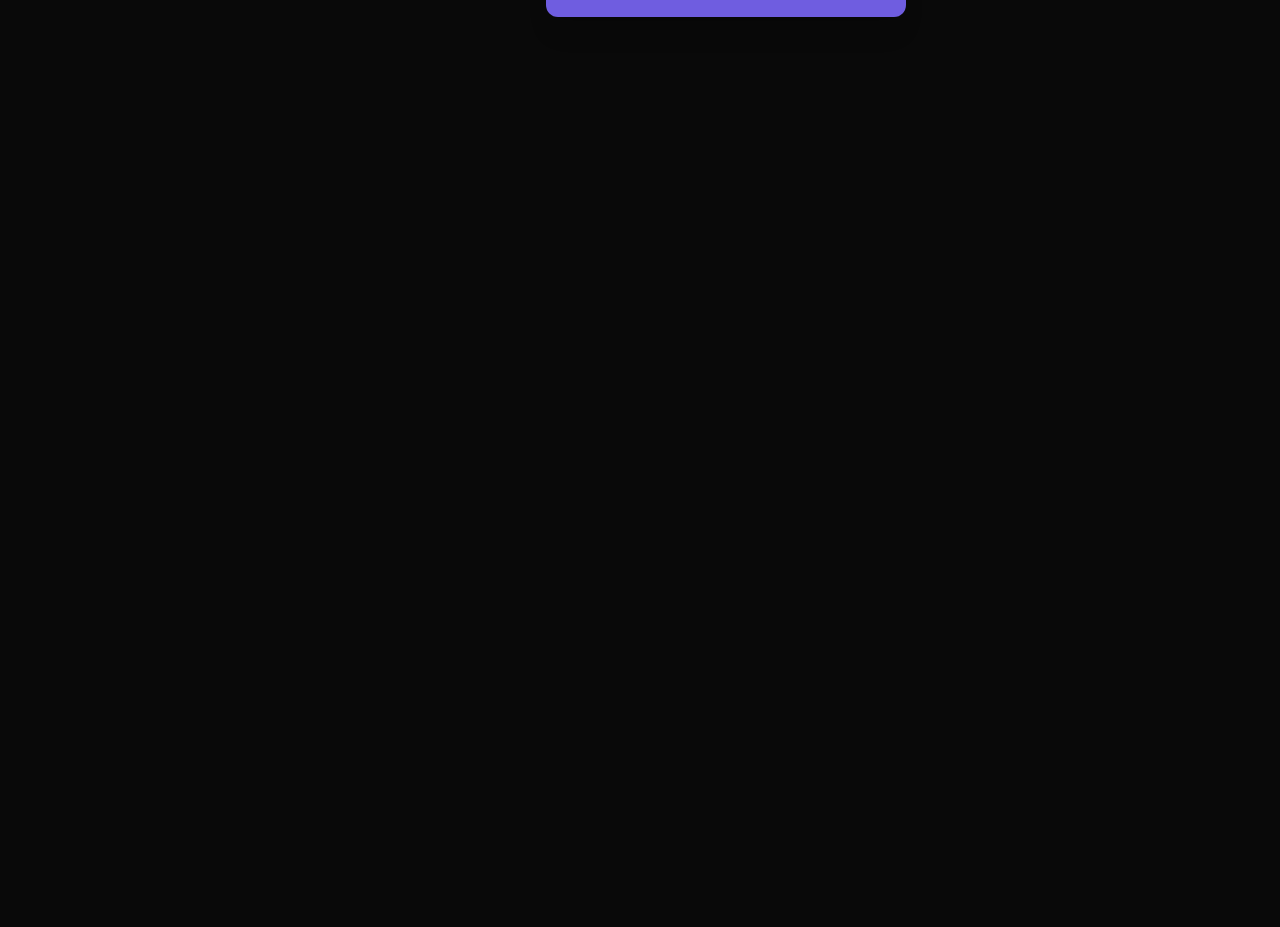
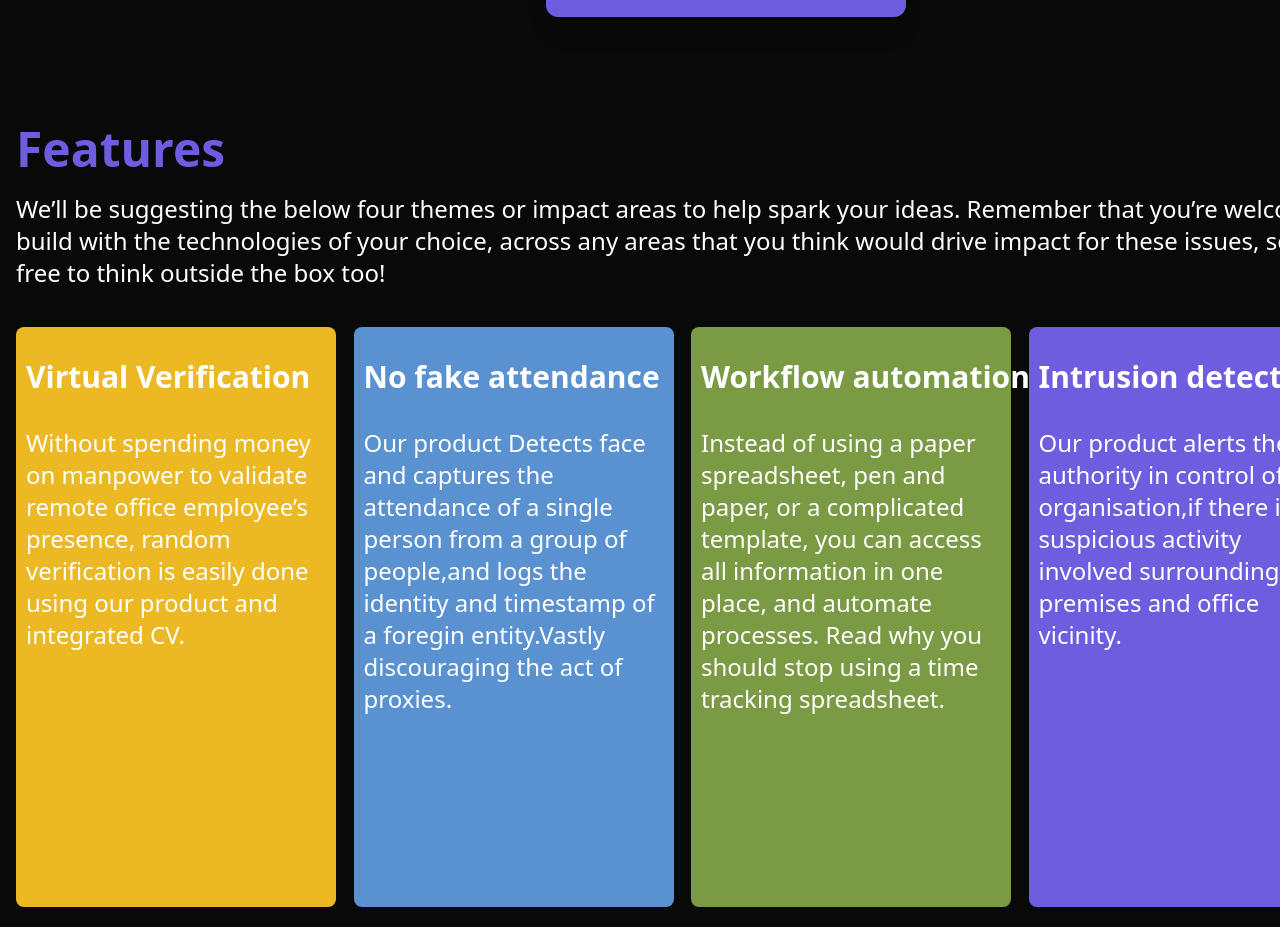
Before and after one commit to CyrusThapa11/Hoya-Hacks-The-Unacceptable, a React (Create React App) app in the folder client/: page / in a window 1280 px wide. Shown: the part 2600-3527 px from the top of the page. Before the commit the page ends 2617 px from the top, so only its background shows below. Built offline with nearby package versions, Linux system fonts and the light colour scheme.

Commit message:
✅ Added Feature Section

```diff
--- /dev/null
+++ b/client/src/components/HomePage/Features/Features.js
@@ -0,0 +1,61 @@
+import React, { Fragment, useEffect } from 'react';
+import Aos from 'aos';
+import "aos/dist/aos.css";
+
+function Features() {
+    useEffect(() => {
+        Aos.init({});
+    })
+  return (
+      <Fragment>
+        <div id='features' className="xl:max-w-[1350px] 2xl:max-w-[1490px] xl:mt-[-5px] 2xl:mt-[15px] mx-auto px-4 grid grid-row-2 lg:grid-rows-2 items-center" data-aos="fade-up" data-aos-delay="100">
+            <div className="space-y-5" >
+                <h1 className="font-bold text-[#6F5DE0] text-5xl">Features</h1>
+                <p className="xl:w-[1350px] 2xl:w-[1420px] text-2xl">
+                We’ll be suggesting the below four themes or impact areas to help
+                spark your ideas. Remember that you’re welcome to build with the
+                technologies of your choice, across any areas that you think would
+                drive impact for these issues, so feel free to think outside the box
+                too!
+                </p>
+            </div>
+            <div className="grid grid-cols-4 mt-[-120px] mb-5" >
+                <div className="bg-[#ECB924] xl:w-[320px] xl:h-[580px]  2xl:w-[350px] 2xl:h-[590px] rounded-lg" data-aos="fade-up" data-aos-delay="100">
+                    <div className="max-w-[300px] mx-auto py-8 space-y-8">
+                        <h1 className="text-white text-3xl font-bold">Virtual Verification</h1>
+                        <p className="text-white text-2xl">
+                            Without spending money on manpower to validate remote office employee’s presence, random verification is easily done using our product and integrated CV.
+                        </p>
+                    </div>
+                </div>
+                <div className="bg-[#5A91D1] xl:w-[320px] xl:h-[580px]  2xl:w-[350px] 2xl:h-[590px] rounded-lg" data-aos="fade-up" data-aos-delay="90">
+                    <div className="max-w-[300px] mx-auto py-8 space-y-8">
+                        <h1 className="text-white text-3xl font-bold">No fake attendance</h1>
+                        <p className="text-white text-2xl">
+                            Our product Detects face and captures the attendance of a single person from a group of people,and logs the identity and timestamp of a foregin entity.Vastly discouraging the act of proxies.
+                        </p>
+                    </div>
+                </div>
+                <div className="bg-[#7A9B44] xl:w-[320px] xl:h-[580px]  2xl:w-[350px] 2xl:h-[590px] rounded-lg" data-aos="fade-up" data-aos-delay="80">
+                    <div className="max-w-[300px] mx-auto py-8 space-y-8">
+                        <h1 className="text-white text-3xl font-bold w-[500px]">Workflow automation</h1>
+                        <p className="text-white text-2xl">
+                            Instead of using a paper spreadsheet, pen and paper, or a complicated template, you can access all information in one place, and automate processes. Read why you should stop using a time tracking spreadsheet.
+                        </p>
+                    </div>
+                </div>
+                <div className="bg-[#6F5DE0] xl:w-[320px] xl:h-[580px]  2xl:w-[350px] 2xl:h-[590px] rounded-lg" data-aos="fade-up" data-aos-delay="70">
+                    <div className="max-w-[300px] mx-auto py-8 space-y-8">
+                        <h1 className="text-white text-3xl font-bold">Intrusion detection</h1>
+                        <p className="text-white text-2xl">
+                            Our product alerts the authority in control of the organisation,if there is a suspicious activity involved surrounding the premises and office vicinity.
+                        </p>
+                    </div>
+                </div>
+            </div>
+        </div>
+      </Fragment>
+  );
+}
+
+export default Features;
--- a/client/src/pages/Home.js
+++ b/client/src/pages/Home.js
@@ -1,6 +1,7 @@
 import React from 'react';
 import About from '../components/HomePage/About/About';
 import DetailsSection from '../components/HomePage/DetailsSection/DetailsSection';
+import Features from '../components/HomePage/Features/Features';
 import Header from '../components/HomePage/Header/Header';
 import HomeSection from '../components/HomePage/HomeSection/HomeSection';
 
@@ -11,6 +12,7 @@ const Home = () => {
         <HomeSection />
         <About />
         <DetailsSection />
+        <Features />
       </>
   );
 };
```
